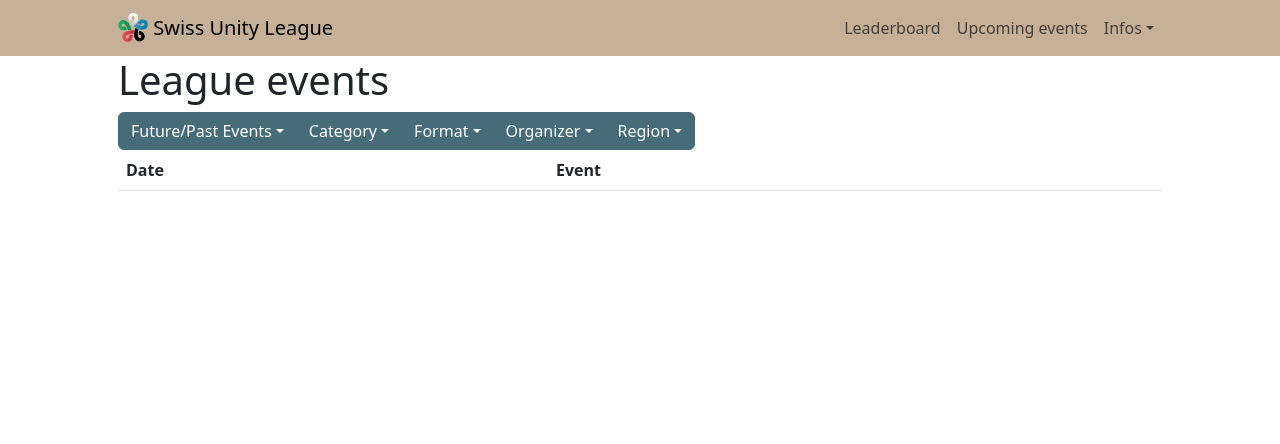
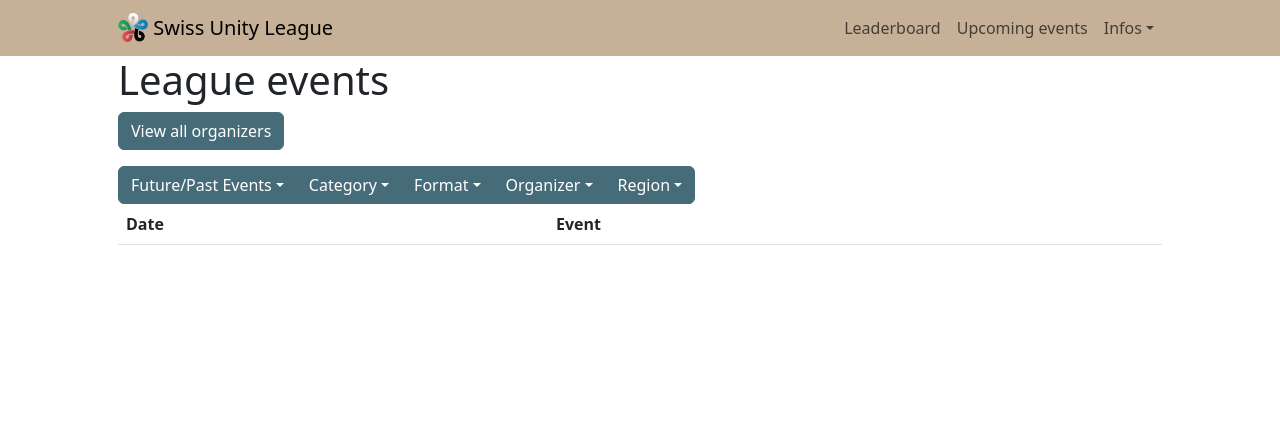
Before and after one commit to antoinealb/swiss-unity-league, a Django app: page /events in a window 1280 px wide. Shown: the top 444 px of the page. Run offline with Django 4.2, Linux system fonts and the light colour scheme; data that the repository does not hold is empty; style sheets or scripts are compiled from the project's sources; parts of the project's set-up code (start-up, migrations or seed data) failed here and were passed over; some libraries are stand-ins or nearby versions.

Commit message:
Add view all organizer button

```diff
--- a/championship/templates/championship/future_events.html
+++ b/championship/templates/championship/future_events.html
@@ -7,7 +7,9 @@
 
 {% block content %}
     <h1>League events</h1>
-
+    <p>
+        <a href="{% url 'organizer_view' %}" class="btn btn-secondary">View all organizers</a>
+    </p>
     <div x-data="events()" x-init="loadEvents()">
         {% for cnt in "12"|make_list %}
             <div class="{% cycle 'btn-group d-none d-md-flex' 'btn-group-vertical d-block d-md-none' %}" role="group" aria-label="Filtering the events">
```
